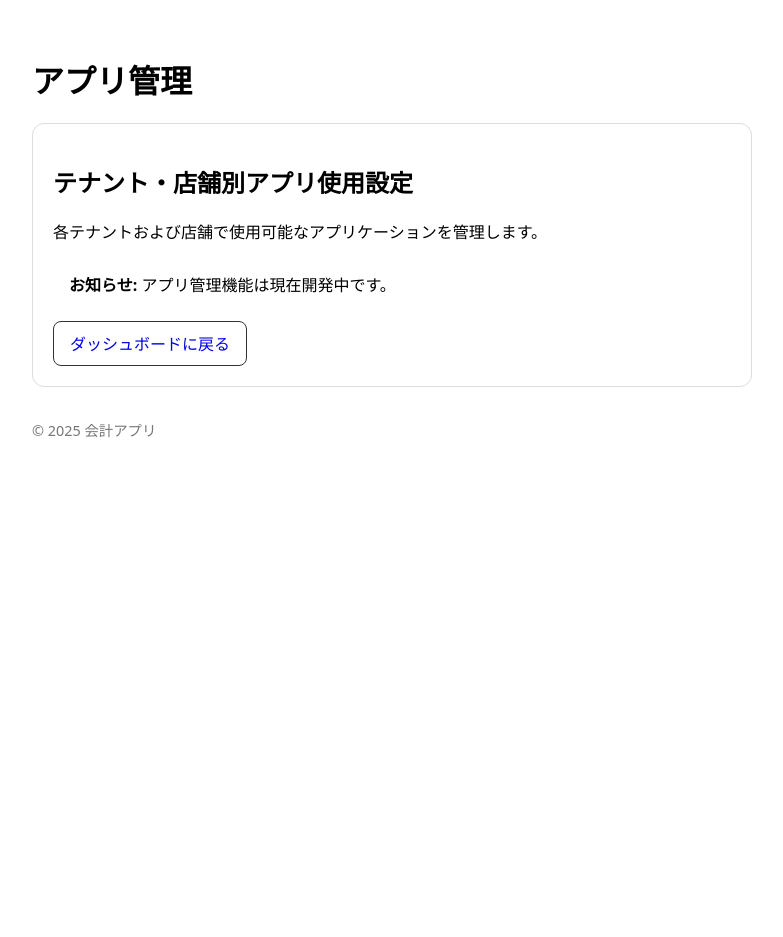
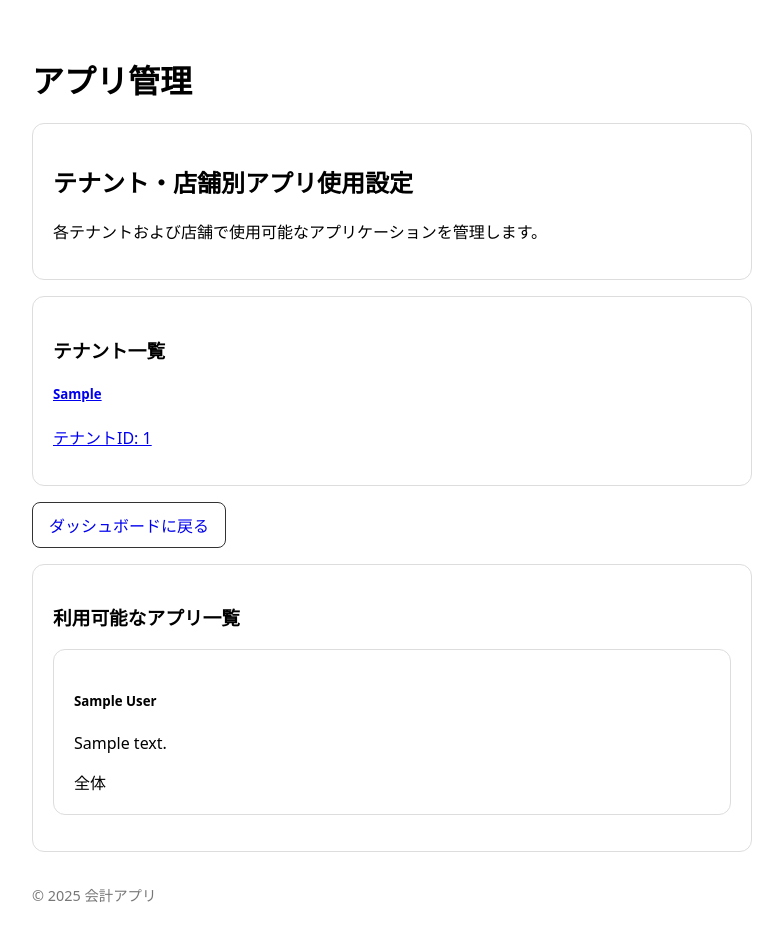
Before and after one commit to system-asayama/management-decision-app2, a Flask app: template app/templates/system_admin_app_management.html in a window 1280 px wide. Shown: the whole page, without its empty margins (248-1031 px from the left). Before the commit the page ends 438 px from the top, so only its background shows below. Run offline with Flask 3, Linux system fonts and the light colour scheme; the template is opened without the code that fills it: most values are stand-ins (such as "Sample title", 1, 10 or a date in 2020).

Commit message:
Implement app management feature

```diff
--- a/app/templates/system_admin_app_management.html
+++ b/app/templates/system_admin_app_management.html
@@ -3,18 +3,82 @@
 {% block title %}アプリ管理 - システム管理者{% endblock %}
 
 {% block content %}
-<div class="container">
-    <h1>アプリ管理</h1>
+<div class="container mt-5">
+    <h1 class="mb-4"><i class="fas fa-th me-2"></i>アプリ管理</h1>
 
-    <div class="card">
-        <h2>テナント・店舗別アプリ使用設定</h2>
-        <p>各テナントおよび店舗で使用可能なアプリケーションを管理します。</p>
+    <div class="card mb-4">
+        <div class="card-body">
+            <h2 class="h4 mb-3">テナント・店舗別アプリ使用設定</h2>
+            <p class="text-muted">各テナントおよび店舗で使用可能なアプリケーションを管理します。</p>
+        </div>
+    </div>
 
+    {% if tenants %}
+        <div class="card">
+            <div class="card-body">
+                <h3 class="h5 mb-4">テナント一覧</h3>
+                <div class="list-group">
+                    {% for tenant in tenants %}
+                    <a href="{{ url_for('system_admin.tenant_app_settings', tenant_id=tenant.id) }}"
+                       class="list-group-item list-group-item-action">
+                        <div class="d-flex w-100 justify-content-between align-items-center">
+                            <div>
+                                <h5 class="mb-1">{{ tenant.名称 }}</h5>
+                                <p class="mb-1 text-muted small">テナントID: {{ tenant.id }}</p>
+                            </div>
+                            <i class="fas fa-chevron-right text-muted"></i>
+                        </div>
+                    </a>
+                    {% endfor %}
+                </div>
+            </div>
+        </div>
+    {% else %}
         <div class="alert alert-info">
-            <strong>お知らせ:</strong> アプリ管理機能は現在開発中です。
+            <i class="fas fa-info-circle me-2"></i>テナントが登録されていません。
         </div>
+    {% endif %}
 
-        <a href="{{ url_for('system_admin.mypage') }}" class="btn btn-secondary">ダッシュボードに戻る</a>
+    <div class="mt-4">
+        <a href="{{ url_for('system_admin.mypage') }}" class="btn btn-secondary">
+            <i class="fas fa-arrow-left me-2"></i>ダッシュボードに戻る
+        </a>
     </div>
+
+    {% if available_apps %}
+    <div class="card mt-4">
+        <div class="card-body">
+            <h3 class="h5 mb-4">利用可能なアプリ一覧</h3>
+            <div class="row">
+                {% for app in available_apps %}
+                <div class="col-md-6 mb-3">
+                    <div class="card {{ app.color }}">
+                        <div class="card-body">
+                            <div class="d-flex align-items-center">
+                                <div class="icon-box bg-white text-dark rounded-circle p-3 me-3">
+                                    <i class="{{ app.icon }} fa-2x"></i>
+                                </div>
+                                <div>
+                                    <h5 class="card-title mb-0 text-white">{{ app.display_name }}</h5>
+                                    <p class="card-text text-white-50 small mb-0">{{ app.description }}</p>
+                                    <span class="badge bg-light text-dark mt-2">
+                                        {% if app.scope == 'tenant' %}
+                                            テナントレベル
+                                        {% elif app.scope == 'store' %}
+                                            店舗レベル
+                                        {% else %}
+                                            全体
+                                        {% endif %}
+                                    </span>
+                                </div>
+                            </div>
+                        </div>
+                    </div>
+                </div>
+                {% endfor %}
+            </div>
+        </div>
+    </div>
+    {% endif %}
 </div>
 {% endblock %}
```
Also changed, not shown: app/blueprints/system_admin.py (+50 -1 lines), app/templates/system_admin_tenant_app_settings.html (added, +73 -0 lines).
